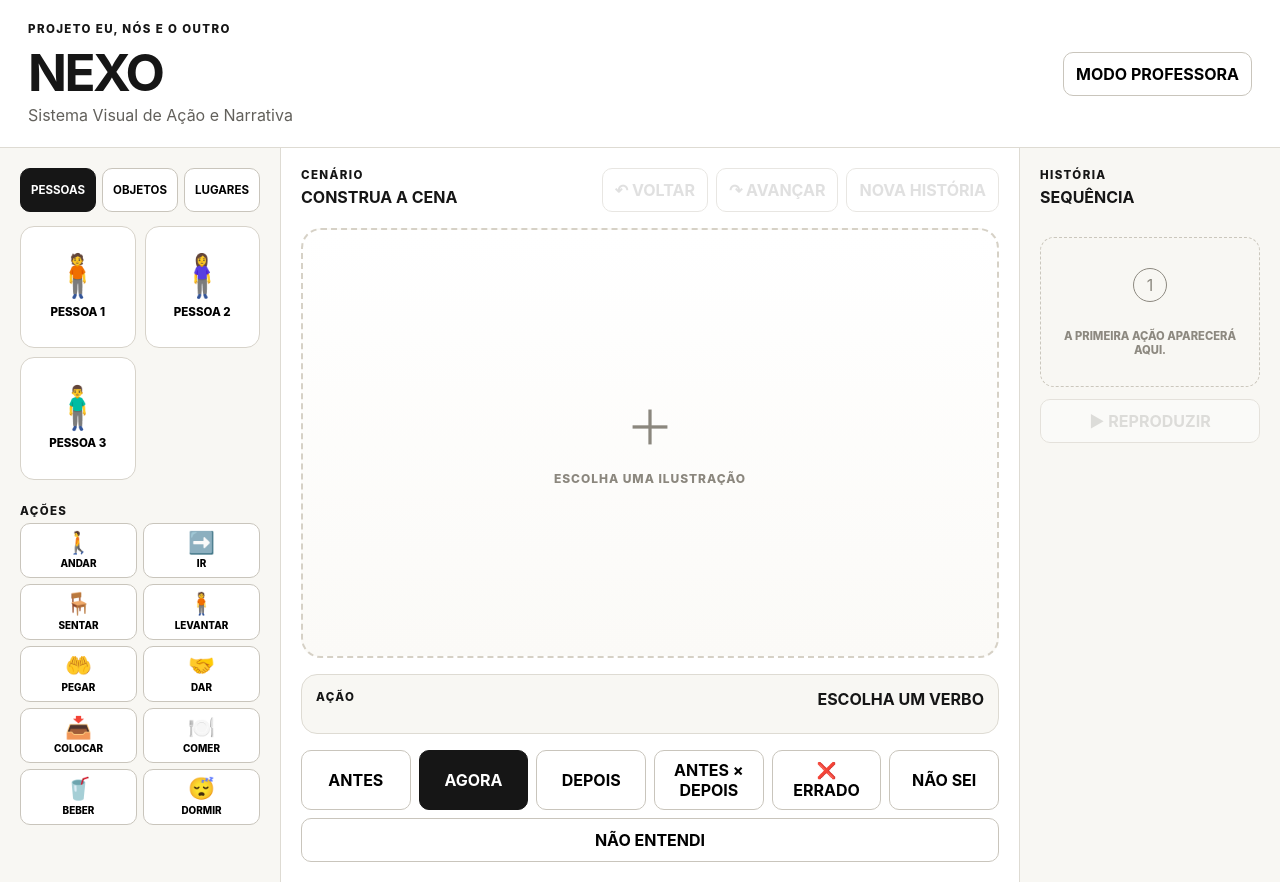
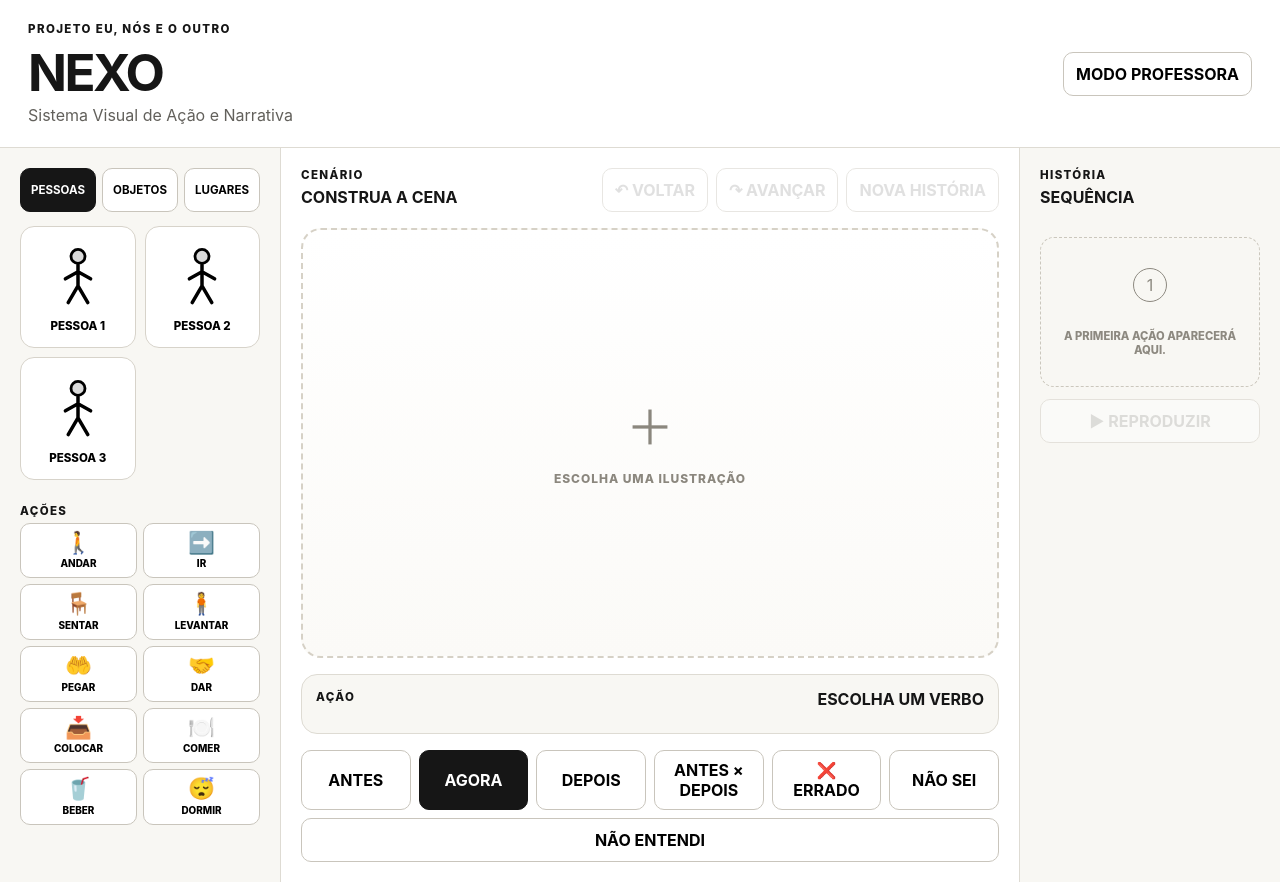
Before and after one commit to aeduardasantana/nexo, a React (Vite) app: page / in a window 1280 px wide. Built offline with nearby package versions, Linux system fonts and the light colour scheme.

Commit message:
feat: render custom SVG assets in library

```diff
--- a/src/components/AssetCard.tsx
+++ b/src/components/AssetCard.tsx
@@ -1,4 +1,5 @@
 import type { SceneAsset } from '../types/domain';
+import { AssetVisual } from './Visuals';
 
 type Props = {
   asset: SceneAsset;
@@ -8,7 +9,7 @@ type Props = {
 export default function AssetCard({ asset, onSelect }: Props) {
   return (
     <button className="asset-card" type="button" onClick={() => onSelect(asset)}>
-      <span className="asset-symbol" aria-hidden="true">{asset.symbol}</span>
+      <AssetVisual asset={asset} size={70} />
       <span className="asset-label">{asset.label}</span>
     </button>
   );
```
